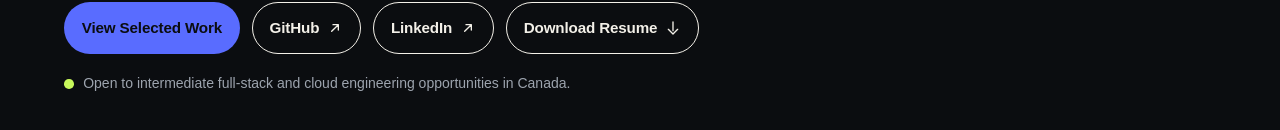
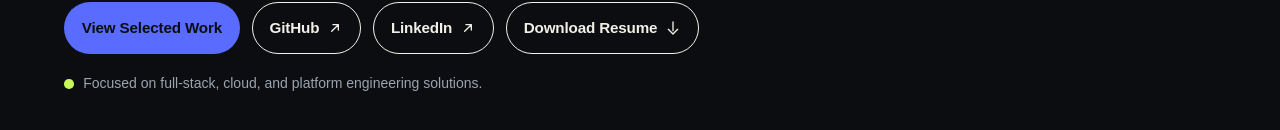
Before and after one commit to sandeepyeg/sandeep-builds-portfolio, an Angular app: page / in a window 1280 px wide. Shown: the part 822-952 px from the top of the page. Built offline with nearby package versions, Linux system fonts and the light colour scheme; no server answers.

Commit message:
chore: update availability copy and bio to focus on platform engineering

```diff
--- a/src/app/core/data/portfolio.data.ts
+++ b/src/app/core/data/portfolio.data.ts
@@ -45,7 +45,7 @@ export const HERO = {
   supporting:
     'I design, deploy and support enterprise applications using .NET, Angular, Azure, AWS and event-driven architecture.',
   statusLine: 'Software Developer II · Edmonton, Alberta',
-  availability: 'Open to intermediate full-stack and cloud engineering opportunities in Canada.',
+  availability: 'Focused on full-stack, cloud, and platform engineering solutions.',
   primaryActions: [
     { label: 'View Selected Work', fragment: 'work' },
     { label: 'GitHub', href: SITE_PROFILE.githubUrl, external: true },
@@ -318,7 +318,7 @@ export const CONTACT_LINKS: readonly ContactLink[] = [
 
 export const CONTACT = {
   heading: "Let's build something reliable.",
-  copy: 'I\u2019m interested in full-stack, cloud and platform engineering opportunities where I can contribute to real products and continue growing as an engineer.',
+  copy: 'I focus on full-stack, cloud, and platform engineering, building clean and maintainable applications with modern technologies.',
 };
 
 // Toggle to true once a real resume PDF exists at public/documents/SANDEEP JOHAL RESUME.pdf.
```
